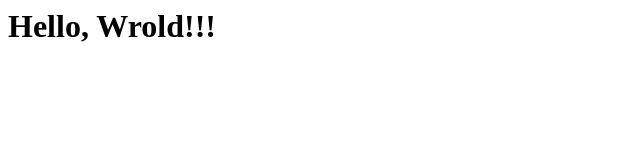
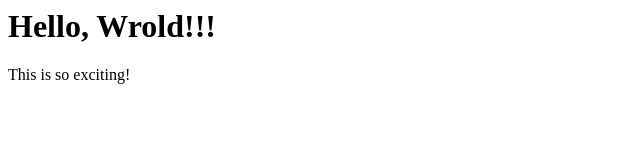
Before and after one commit to Kraffty3/myFirstWebpage, a plain HTML site: page index.html in a window 1280 px wide. Shown: the whole page, without its empty margins (0-640 px from the left). Drawn offline with Linux system fonts and the light colour scheme.

Commit message:
Add files via upload

```diff
--- a/index.html
+++ b/index.html
@@ -1 +1,3 @@
 <h1>Hello, Wrold!!!</h1>
+
+<p>This is so exciting!</p>
```
